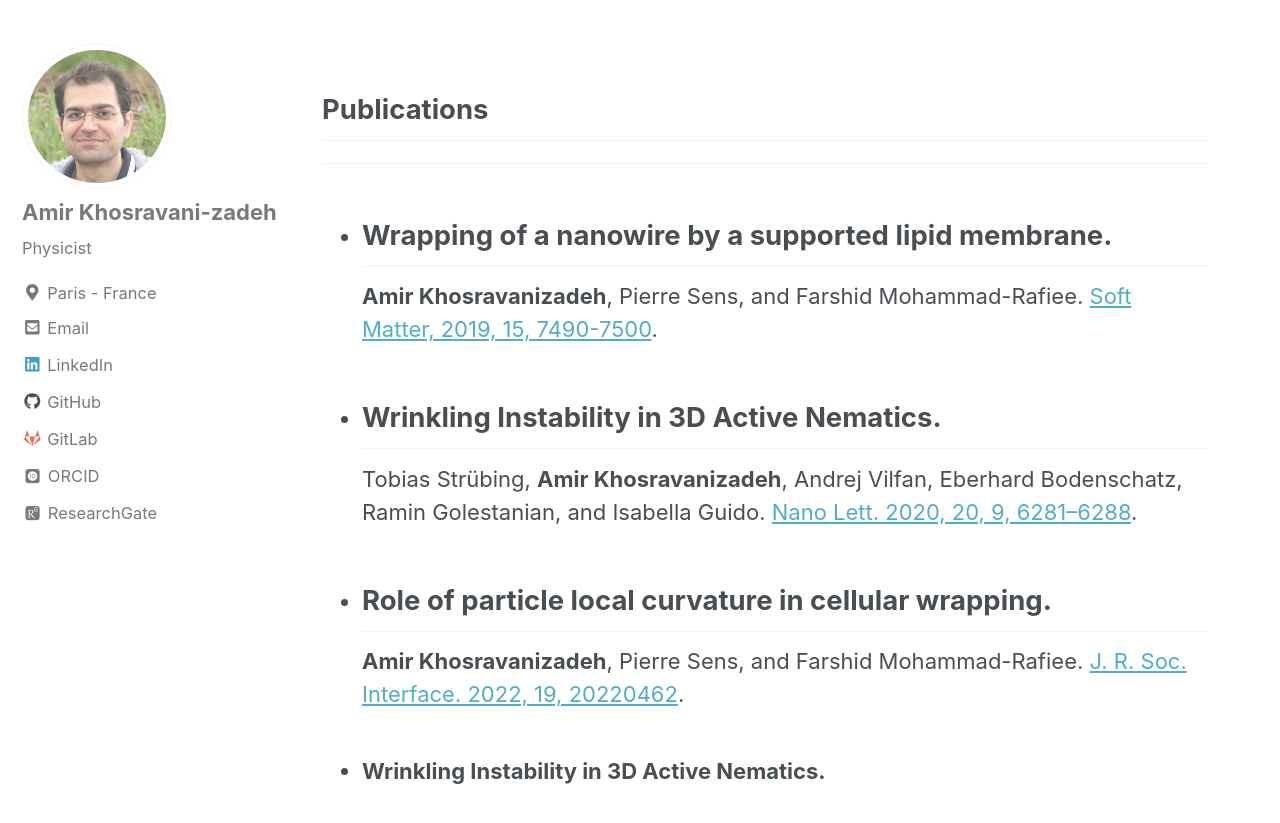
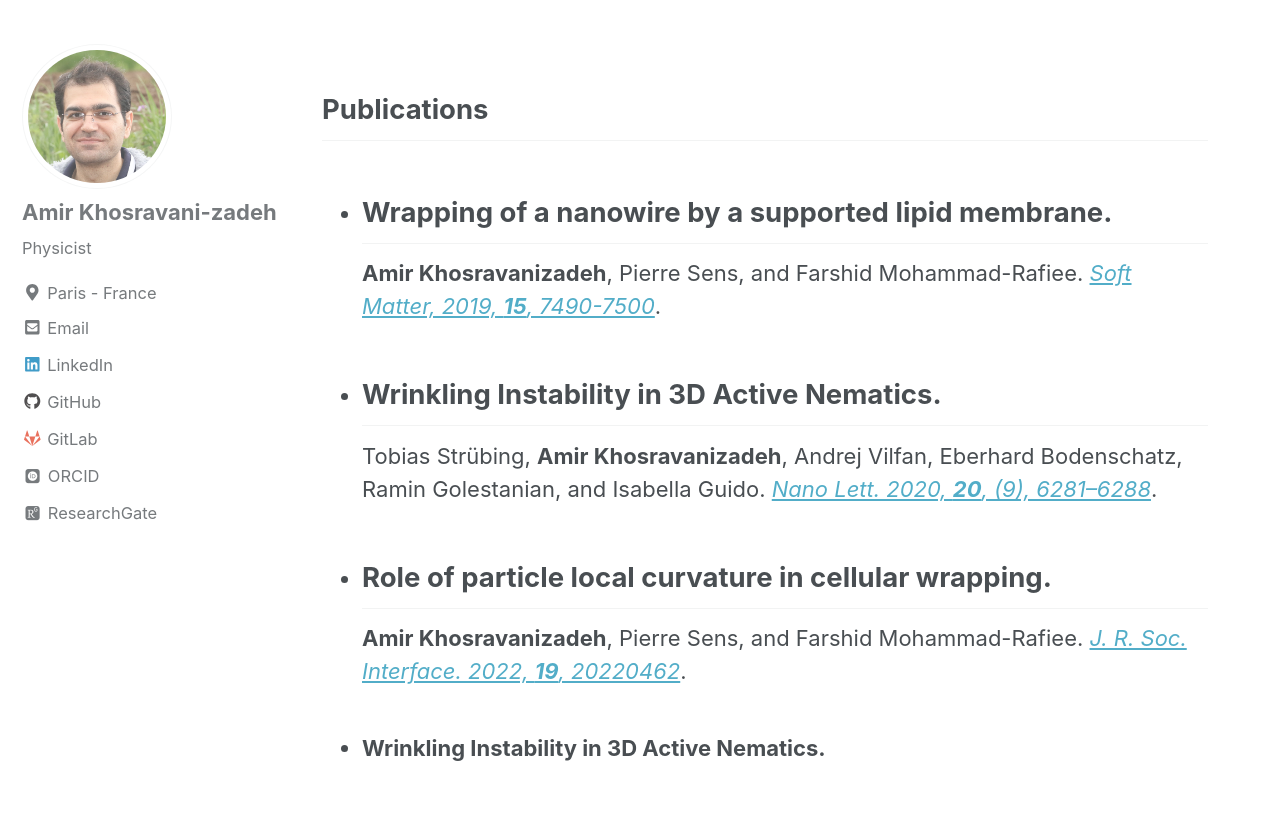
Before and after one commit to amir-khosravanizadeh/amir-khosravanizadeh.github.io, a Jekyll site: the page built from _pages/publications.md, in a window 1280 px wide and 900 px high, scrolled down 396 px. Shown: the top 823 px of the window. Built offline with Jekyll 4.4.1, drawn with Linux system fonts in a browser that asks for light colours; nearby versions of some CDN libraries; some web fonts are replaced.

```diff
--- a/_pages/publications.md
+++ b/_pages/publications.md
@@ -10,14 +10,14 @@ header:
 ---
 
 ## Publications
--------
+
 
 - <h2>Wrapping of a nanowire by a supported lipid membrane.</h2>
-**Amir Khosravanizadeh**,   Pierre Sens,  and  Farshid Mohammad-Rafiee. [Soft Matter, 2019, 15, 7490-7500](https://pubs.rsc.org/en/content/articlelanding/2019/SM/C9SM00618D).
+**Amir Khosravanizadeh**,   Pierre Sens,  and  Farshid Mohammad-Rafiee. [*Soft Matter, 2019, **15**, 7490-7500*](https://pubs.rsc.org/en/content/articlelanding/2019/SM/C9SM00618D).
 
 - <h2>Wrinkling Instability in 3D Active Nematics.</h2>
-Tobias Strübing, **Amir Khosravanizadeh**, Andrej Vilfan, Eberhard Bodenschatz, Ramin Golestanian, and Isabella Guido. [Nano Lett. 2020, 20, 9, 6281–6288](https://pubs.acs.org/doi/10.1021/acs.nanolett.0c01546).
+Tobias Strübing, **Amir Khosravanizadeh**, Andrej Vilfan, Eberhard Bodenschatz, Ramin Golestanian, and Isabella Guido. [*Nano Lett. 2020, **20**, (9), 6281–6288*](https://pubs.acs.org/doi/10.1021/acs.nanolett.0c01546).
 
 - <h2>Role of particle local curvature in cellular wrapping.</h2>
-**Amir Khosravanizadeh**,   Pierre Sens,  and  Farshid Mohammad-Rafiee. [J. R. Soc. Interface. 2022, 19, 20220462](https://royalsocietypublishing.org/doi/10.1098/rsif.2022.0462).
+**Amir Khosravanizadeh**,   Pierre Sens,  and  Farshid Mohammad-Rafiee. [*J. R. Soc. Interface. 2022, **19**, 20220462*](https://royalsocietypublishing.org/doi/10.1098/rsif.2022.0462).
 - <h3>Wrinkling Instability in 3D Active Nematics.</h3> <br/>
```
